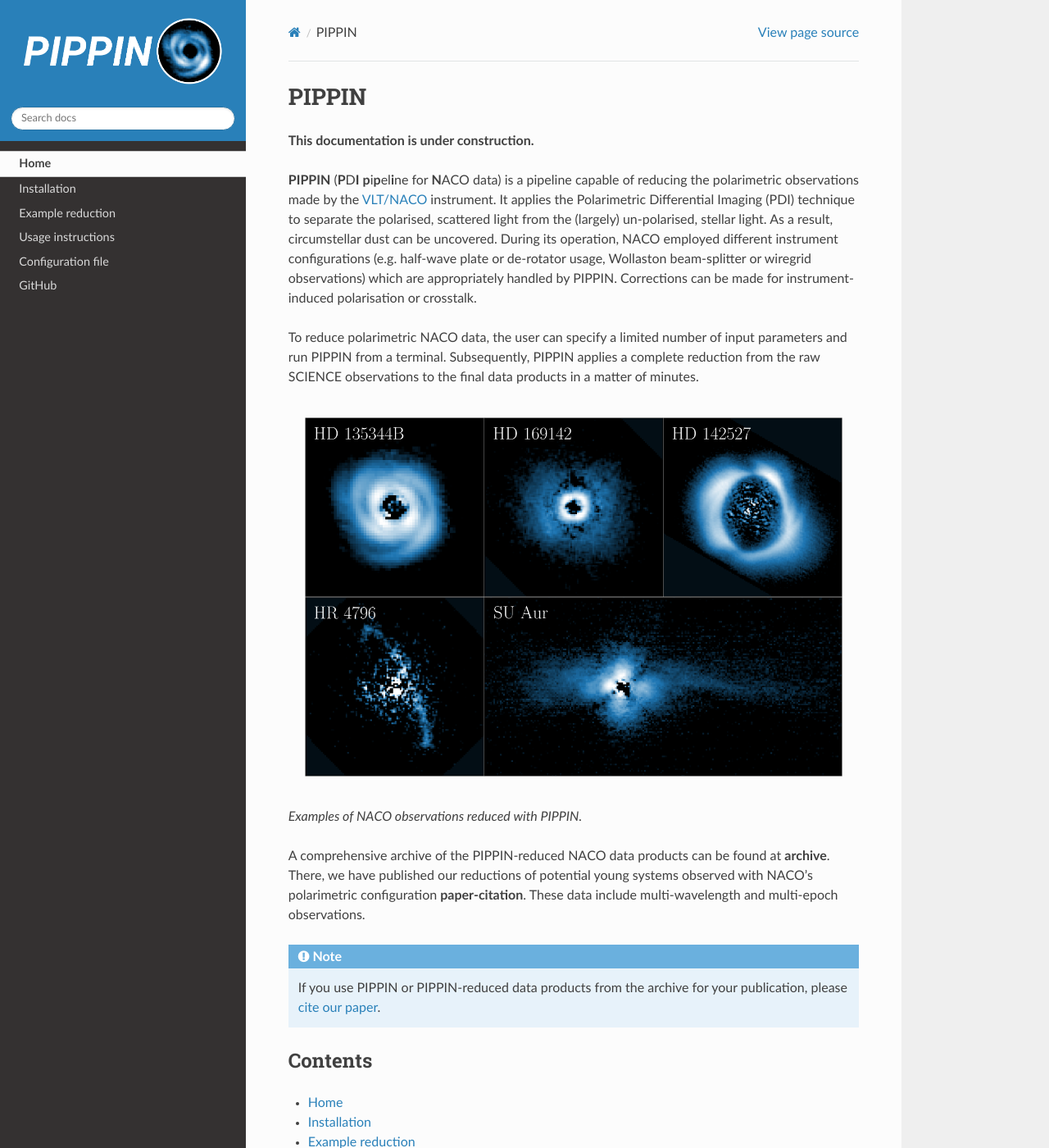
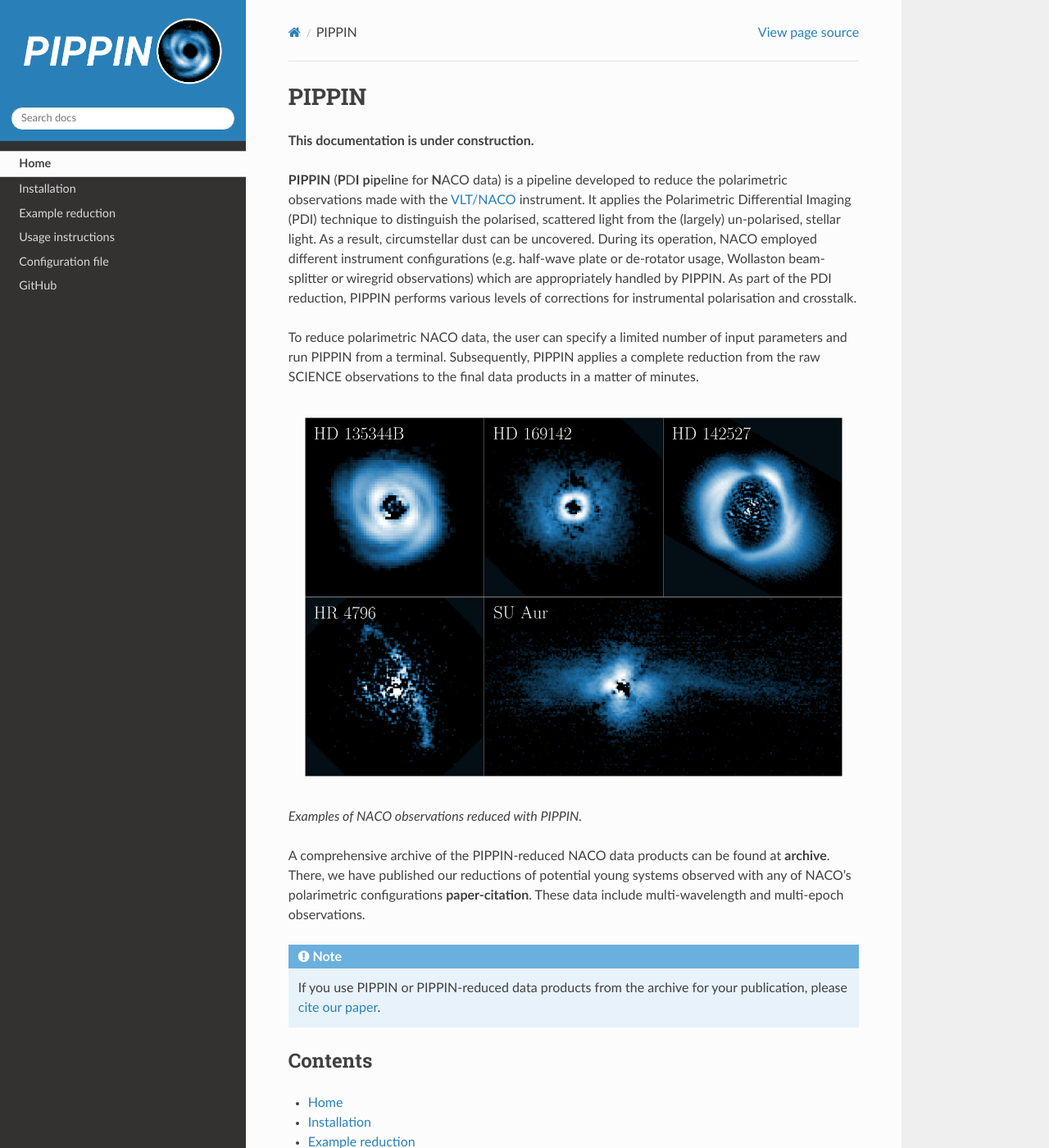
Before and after one commit to samderegt/PIPPIN-NACO, a Sphinx documentation site: the page built from docs/index.rst, in a window 1280 px wide and 1400 px high. Shown: the whole window at 82% size. Built offline with Sphinx 7.4.7 and the Read the Docs theme 2.0.0, drawn with Linux system fonts in a browser that asks for light colours.

```diff
--- a/docs/index.rst
+++ b/docs/index.rst
@@ -4,7 +4,7 @@ PIPPIN
 
 **This documentation is under construction.**
 
-**PIPPIN** (**P**\D\ **I**\  **p**\i\ **p**\el\ **i**\ne for **N**\ACO data) is a pipeline capable of reducing the polarimetric observations made by the `VLT/NACO <https://www.eso.org/sci/facilities/paranal/decommissioned/naco.html>`_ instrument. It applies the Polarimetric Differential Imaging (PDI) technique to separate the polarised, scattered light from the (largely) un-polarised, stellar light. As a result, circumstellar dust can be uncovered. During its operation, NACO employed different instrument configurations (e.g. half-wave plate or de-rotator usage, Wollaston beam-splitter or wiregrid observations) which are appropriately handled by PIPPIN. Corrections can be made for instrument-induced polarisation or crosstalk.
+**PIPPIN** (**P**\D\ **I**\  **p**\i\ **p**\el\ **i**\ne for **N**\ACO data) is a pipeline developed to reduce the polarimetric observations made with the `VLT/NACO <https://www.eso.org/sci/facilities/paranal/decommissioned/naco.html>`_ instrument. It applies the Polarimetric Differential Imaging (PDI) technique to distinguish the polarised, scattered light from the (largely) un-polarised, stellar light. As a result, circumstellar dust can be uncovered. During its operation, NACO employed different instrument configurations (e.g. half-wave plate or de-rotator usage, Wollaston beam-splitter or wiregrid observations) which are appropriately handled by PIPPIN. As part of the PDI reduction, PIPPIN performs various levels of corrections for instrumental polarisation and crosstalk.
 
 To reduce polarimetric NACO data, the user can specify a limited number of input parameters and run PIPPIN from a terminal. Subsequently, PIPPIN applies a complete reduction from the raw SCIENCE observations to the final data products in a matter of minutes.
 
@@ -13,7 +13,7 @@ To reduce polarimetric NACO data, the user can specify a limited number of input
 
 *Examples of NACO observations reduced with PIPPIN.*
 
-A comprehensive archive of the PIPPIN-reduced NACO data products can be found at **archive**. There, we have published our reductions of potential young systems observed with NACO's polarimetric configuration **paper-citation**. These data include multi-wavelength and multi-epoch observations.
+A comprehensive archive of the PIPPIN-reduced NACO data products can be found at **archive**. There, we have published our reductions of potential young systems observed with any of NACO's polarimetric configurations **paper-citation**. These data include multi-wavelength and multi-epoch observations.
 
 .. note::
    If you use PIPPIN or PIPPIN-reduced data products from the archive for your publication, please :ref:`cite our paper <Citing PIPPIN>`.
```
Also changed, not shown: docs/source/installation.rst (+17 -0 lines).
